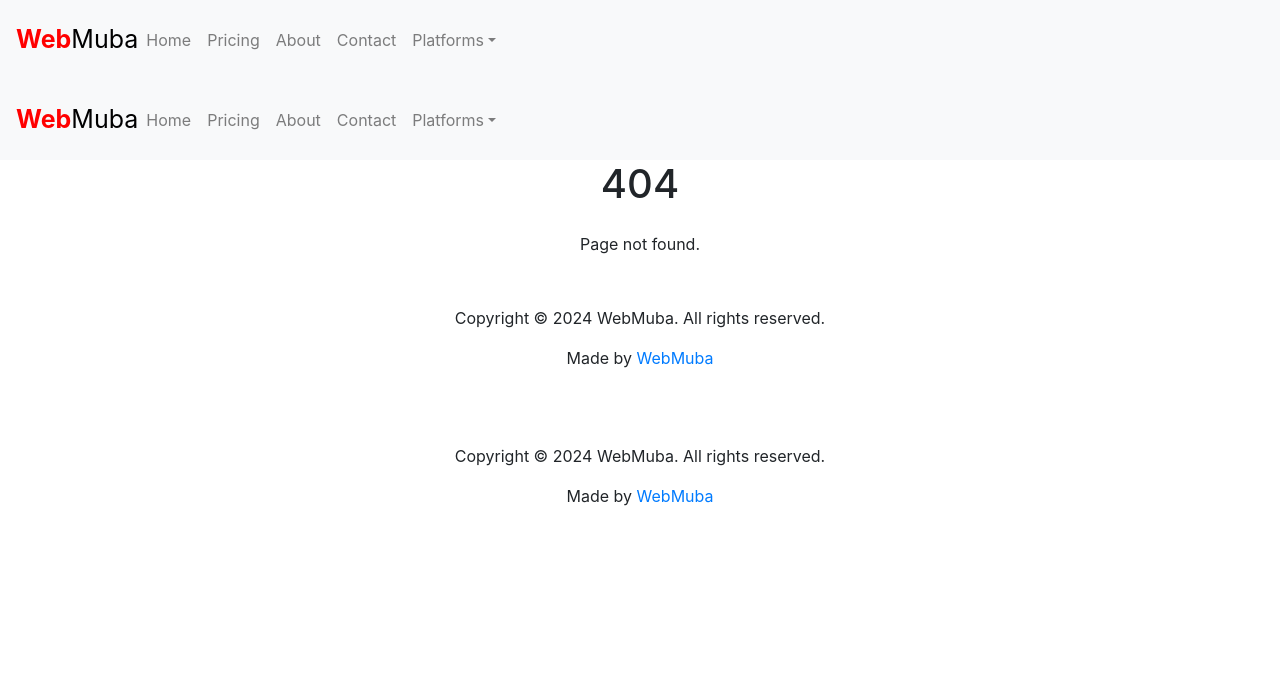
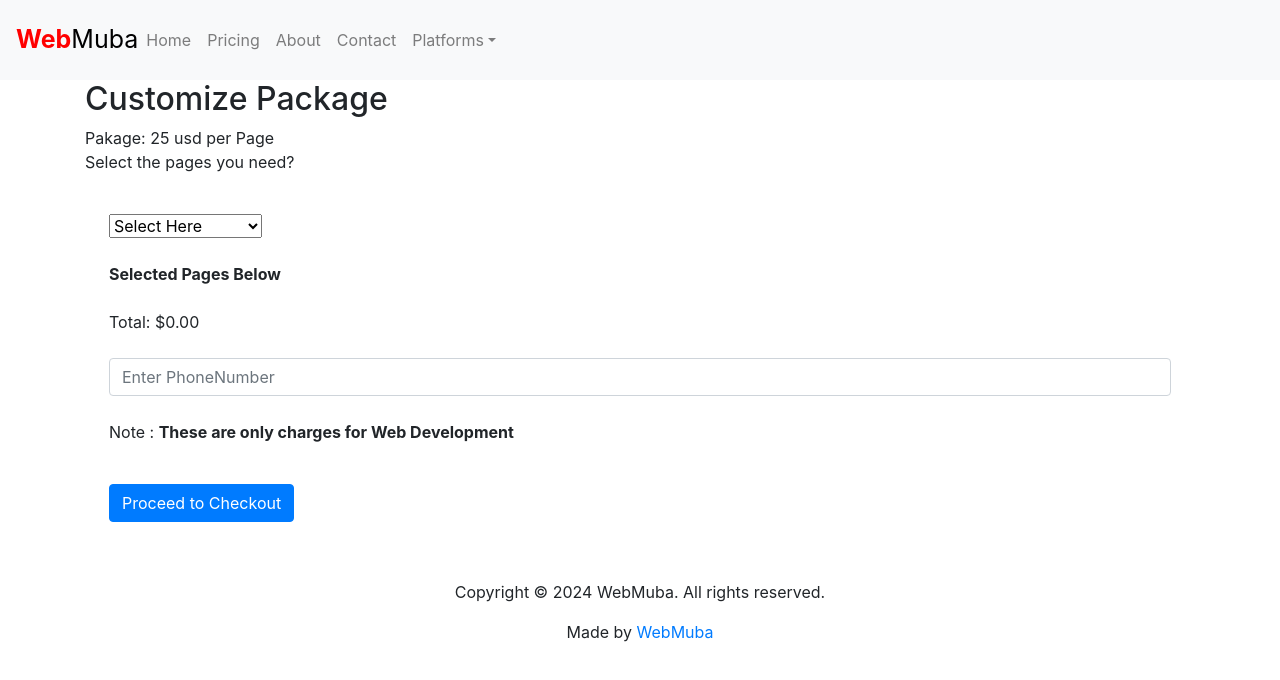
Before and after one commit to Blueat19/portfolio-webmuba, a React (Create React App) app: page /CustomizePackage/25 in a window 1280 px wide. Shown: the top 680 px of the page. Built offline with nearby package versions, Linux system fonts and the light colour scheme.

Commit message:
Fixed Customize Page and Edited Pricing

```diff
--- a/src/App.js
+++ b/src/App.js
@@ -22,7 +22,7 @@ function App() {
           <Route path="/contact" element={<Contact />} />
           <Route path="/pricing" element={<Pricing />} />
           <Route path="*" element={<Errorpage />} />
-          <Route path = "/CustomizePackage" element={<CustomizePackage/>}/>
+          <Route path = "/CustomizePackage/:pageValue" element={<CustomizePackage/>}/>
         </Routes>
         <TitleUpdater />
         <Footer/>
--- a/src/components/ContactForm.js
+++ b/src/components/ContactForm.js
@@ -26,7 +26,7 @@ export default function ContactForm() {
 
   return (
     <div className="container mx-auto max-w-md mt-10">  {/* Added container for centering */}
-      <form id="form" onSubmit={handleSubmit} noValidate>
+      <form id="form" onSubmit={handleSubmit} noValidate className="p-4 bg-white shadow-lg rounded-lg max-w-xs mx-auto">  {/* Added stylish form wrapper */}
         <input type="hidden" name="access_key" value="YOUR_ACCESS_KEY" /> {/* Replace with your Web3Forms access key */}
         <input type="checkbox" className="hidden" style={{ display: 'none' }} name="botcheck" />
 
@@ -35,7 +35,7 @@ export default function ContactForm() {
             type="text"
             placeholder="Full Name"
             required
-            className="w-full px-4 py-3 border-2 placeholder-text-gray-800 rounded-md outline-none focus:ring-4 border-gray-300 focus:border-gray-600 ring-gray-100 items-center"
+            className="w-full px-4 py-3 border border-gray-300 rounded-lg focus:outline-none focus:ring-blue-500 focus:border-blue-500"
             name="name"
             value={name}
             onChange={(e) => setName(e.target.value)}
@@ -56,7 +56,7 @@ export default function ContactForm() {
             placeholder="Email Address"
             name="email"
             required
-            className="w-full px-4 py-3 border-2 placeholder-text-gray-800 rounded-md outline-none focus:ring-4 border-gray-300 focus:border-gray-600 ring-gray-100"
+            className="w-full px-4 py-3 border border-gray-300 rounded-lg focus:outline-none focus:ring-blue-500 focus:border-blue-500"
             value={email}
             onChange={(e) => setEmail(e.target.value)}
           />
@@ -73,7 +73,7 @@ export default function ContactForm() {
             name="message"
             required
             placeholder="Your Message"
-            className="w-full px-4 py-3 border-2 placeholder-text-gray-800 rounded-md outline-none h-36 focus:ring-4 border-gray-300 focus:border-gray-600 ring-gray-100"
+            className="w-full px-4 py-3 border border-gray-300 rounded-lg focus:outline-none focus:ring-blue-500 focus:border-blue-500"
             value={message}
             onChange={(e) => setMessage(e.target.value)}
           />
@@ -90,7 +90,7 @@ export default function ContactForm() {
         whileHover={{ scale: 1.1}}
         initial={{ x: "-100vw"}}
         animate={{ x: 0}}
-        style= {{backgroundColor:"blue"}}size="lg"
+        style= {{backgroundColor:"blue", color:"white"}}size="lg"
         block className="bg-blue-500 hover:bg-blue-700 text-white font-bold py-2 px-4 rounded mt-4"
         >Send Message
         </motion.button>
--- a/src/pages/CustomizePackage.js
+++ b/src/pages/CustomizePackage.js
@@ -1,11 +1,15 @@
 import React, { useState } from 'react'
-import { Container, Row, Col, Button } from 'react-bootstrap'
+import { Container, Row, Col, Button, Form } from 'react-bootstrap'
+import {useParams} from "react-router-dom"
 
-export default function CustomizePackage({ pageValue }) {
+export default function CustomizePackage() {
   const [cart, setCart] = useState([])
+  const params = useParams()
+  const [phoneNumber, setPhoneNumber] = useState('')
 
   const handlePagesChange = (e) => {
     const value = e.target.value
+
     setCart((prevCart) => {
       if (prevCart.indexOf(value) === -1) {
         return [...prevCart, value]
@@ -14,17 +18,23 @@ export default function CustomizePackage({ pageValue }) {
     })
   }
 
-  const totalPrice = cart.length * pageValue
+  const totalPrice = cart.length * params.pageValue;
+
+  const handleSubmit = (e) => {
+    e.preventDefault()
+    window.location.href = `https://wa.me/263712241838?text=I%20want%20to%20order%20${cart.length}%20pages%20at%20${params.pageValue}%20USD%20per%20page%20with%20the%20following%20content%3A%20${cart.join(',%20')}%0A%0AMy%20phone%20number%20is%20${phoneNumber}`
+  }
 
   return (
     <Container className="mt-10">
       <h2 className="text-2xl font-bold">Customize Package</h2>
-      <div>Pakage: Level {pageValue} per Page</div>
-      <p className="text-xl">Select the pages do you need?</p>
+      <div>Pakage: {params.pageValue} usd per Page</div>
+      <p className="text-xl font-bold">Select the pages you need?</p>
+      <Form className="p-4 bg-gray-100 rounded-lg" onSubmit={handleSubmit}>
         <Row>
           <Col xs={12} md={8}>
-          <select className="bg-gray-200 rounded-md p-2 my-5 w-100" value={''} onChange={handlePagesChange}>
-            <option ></option>
+            <select className="form-select" value={''} onChange={handlePagesChange}>
+              <option >Select Here</option>
               <option value="Home">Home</option>
               <option value="About">About</option>
               <option value="Contact">Contact</option>
@@ -37,20 +47,28 @@ export default function CustomizePackage({ pageValue }) {
             </select>
           </Col>
           <Col xs={12} md={4}>
+          </Col>
+        </Row>
+        <div className="mt-4">
+          <strong>Selected Pages Below</strong>
+        </div>
+        <div className="Cart mt-4">
+          {cart.map((item, index) => (
+            <div key={index}>{item}</div>
+          ))}
           <p className="text-end text-xl">
             Total: ${totalPrice.toFixed(2)}
           </p>
-        </Col>
-      </Row>
-      <div>Selected Pages Below</div>
-      <div className="Cart">
-        {cart.map((item, index) => (
-          <div key={index}>{item}</div>
-        ))}
-        <Button variant="primary" className="mt-4">
+          <div className="mt-4">
+            <input type="text" placeholder='Enter PhoneNumber' required className="form-control" value={phoneNumber} onChange={(e) => setPhoneNumber(e.target.value)} />
+          </div>
+          <p className="mt-4">Note : <strong>These are only charges for Web Development</strong></p>
+          <Button variant="primary" className="mt-4" type='submit'>
             Proceed to Checkout
           </Button>
         </div>
+      </Form>
+
     </Container>
   )
 }
--- a/src/pages/pricing.js
+++ b/src/pages/pricing.js
@@ -19,7 +19,7 @@ export default function Pricing({ pageValue }) {
    ],
    button: {
     text: "Get Started",
-    link: `/CustomizePackage?pageValue=${25}`,
+    link: `/CustomizePackage/25`,
    },
   },
   {
@@ -34,7 +34,7 @@ export default function Pricing({ pageValue }) {
    ],
    button: {
     text: "Get Started",
-    link: `/CustomizePackage?pageValue=${45}`,
+    link: `/CustomizePackage/45`,
    },
   },
   {
@@ -49,7 +49,7 @@ export default function Pricing({ pageValue }) {
    ],
    button: {
     text: "Get Started",
-     link: `/CustomizePackage?pageValue=${60}`,
+     link: `/CustomizePackage/60`,
    },
   },
  ];
```
Lines whose indentation alone changed are shown as unchanged.
